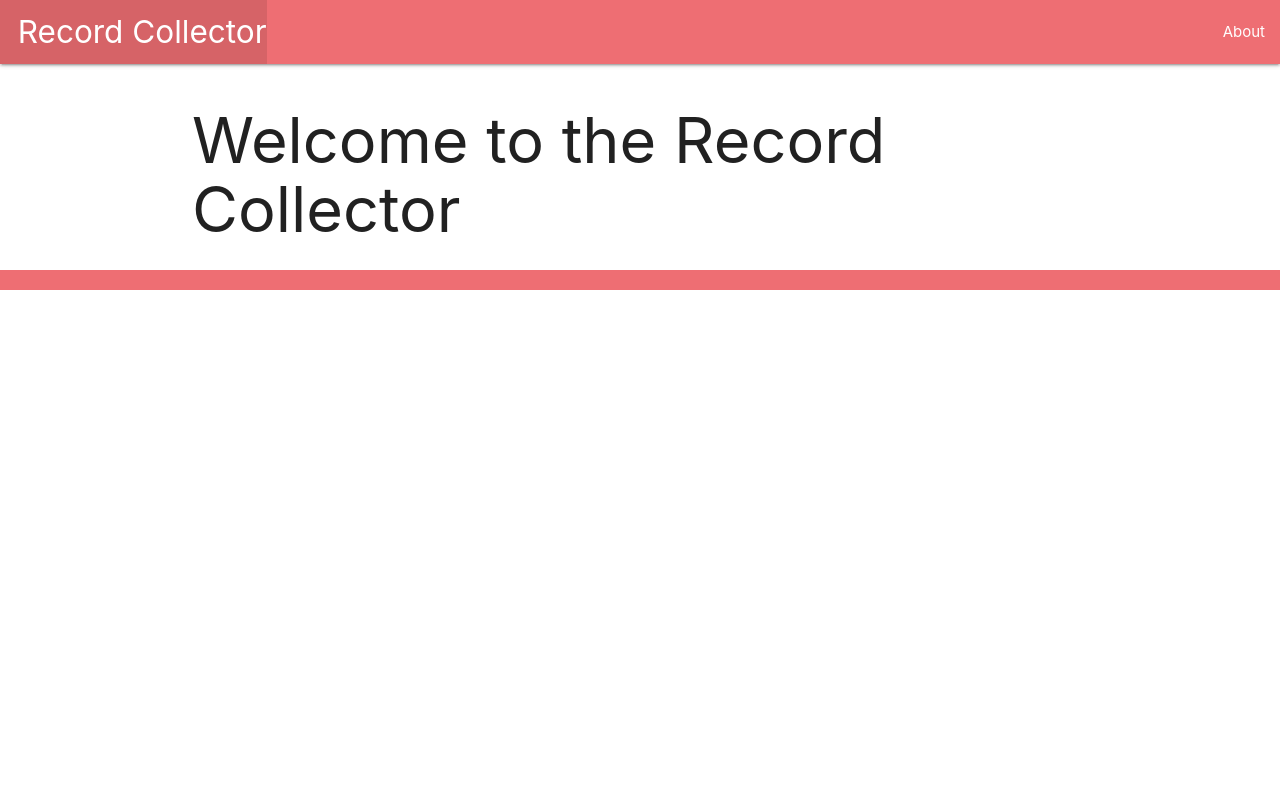
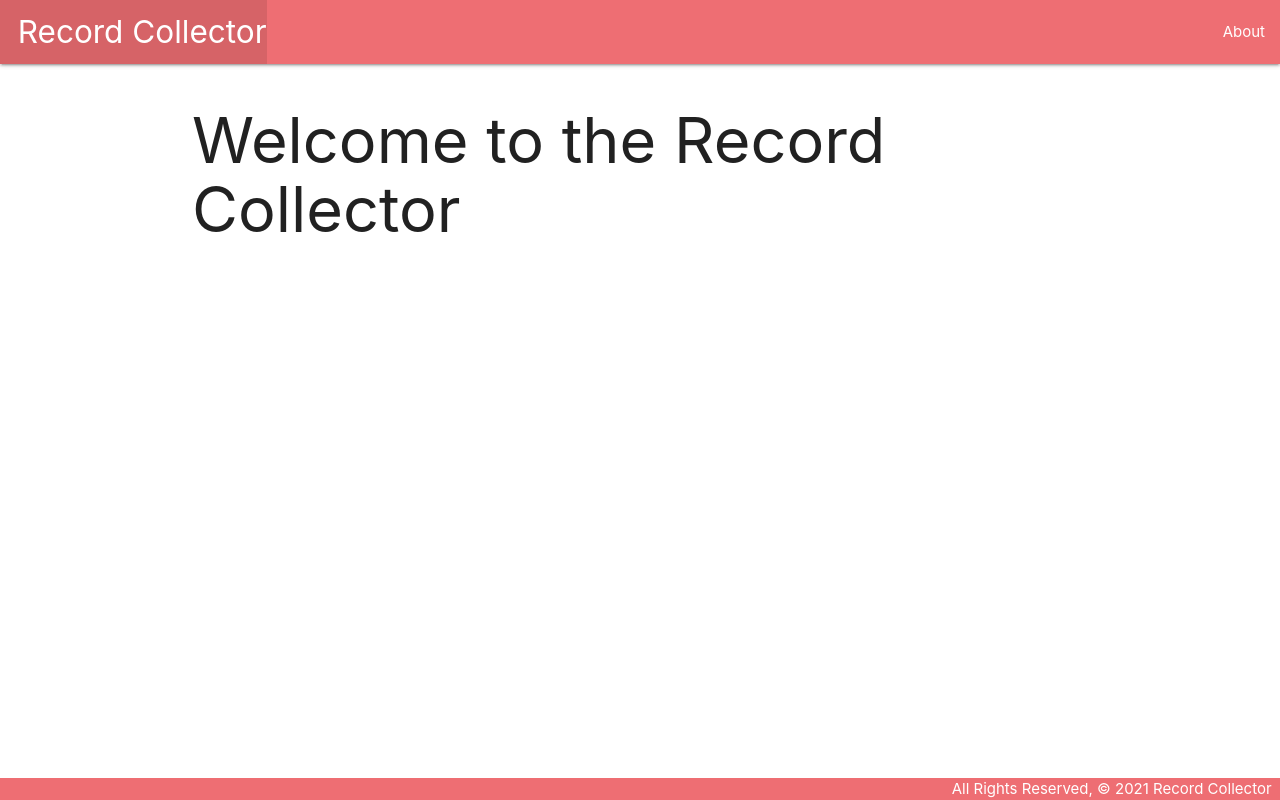
Before and after one commit to IntuitiveHarmony/recordCollector, a Django app: page / in a window 1280 px wide. Run offline with Django 4.2, Linux system fonts and the light colour scheme.

Commit message:
static css

```diff
--- /dev/null
+++ b/main_app/static/css/style.css
@@ -0,0 +1,14 @@
+body {
+    display: flex;
+    min-height: 100vh;
+    flex-direction: column;
+  }
+
+  main {
+    flex: 1 0 auto;
+  }
+
+  footer.page-footer {
+    padding-top: 0;
+    text-align: right;
+  }
--- a/main_app/templates/base.html
+++ b/main_app/templates/base.html
@@ -1,3 +1,5 @@
+{% load static %}
+
 <!DOCTYPE html>
 <html lang="en">
 <head>
@@ -6,6 +8,7 @@
   <meta http-equiv="X-UA-Compatible" content="ie=edge">
   <title>Record Collector</title>
   <link rel="stylesheet" href="https://cdnjs.cloudflare.com/ajax/libs/materialize/1.0.0/css/materialize.min.css">
+  <link rel="stylesheet" type="text/css" href="{% static 'css/style.css' %}">
 </head>
 <body>
   <header class="navbar-fixed">
```
